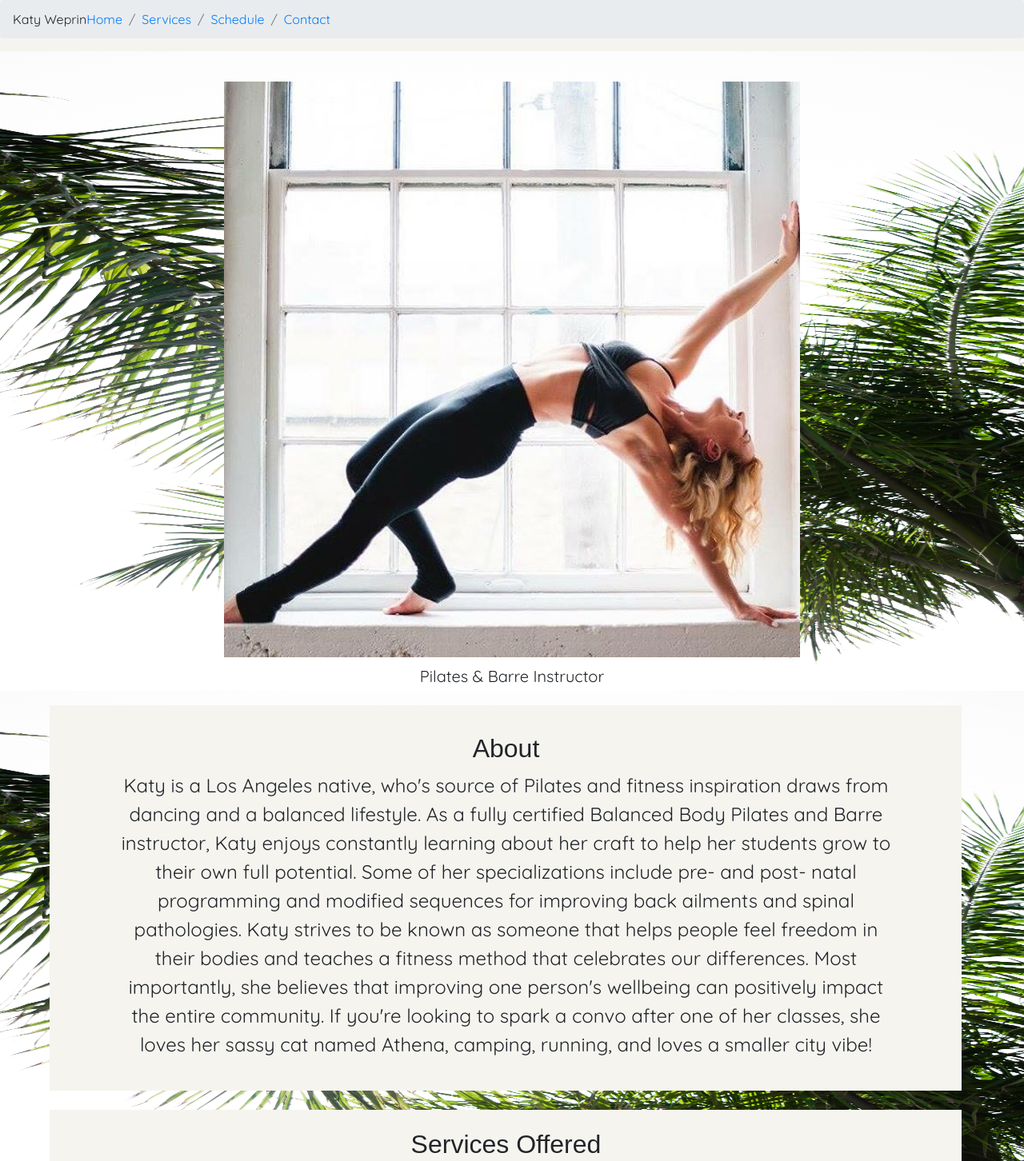
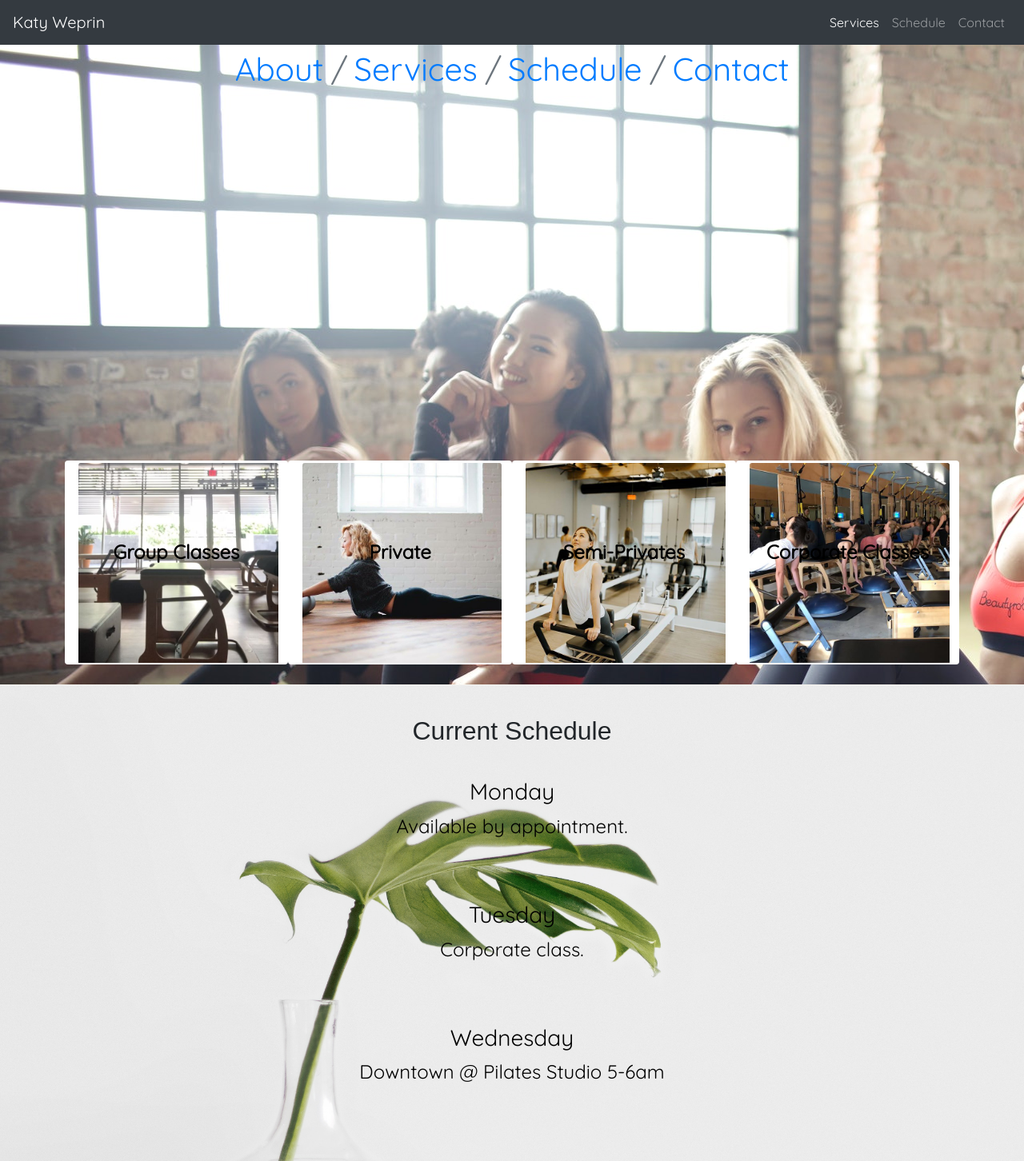
Before and after one commit to elowskya/code-playground, a PHP site: page / in a window 1280 px wide. Shown: the top 1452 px of the page at 80% size. Run offline with PHP 8.4, Linux system fonts and the light colour scheme.

Commit message:
updating layout

```diff
--- a/index.html
+++ b/index.html
@@ -21,11 +21,9 @@
   </head>
 
   <body>
-    <!-- <header>
-      <h1>Katy Weprin </h1>
-    </header> -->
-    <!-- <nav class="navbar navbar-expand-lg navbar-light bg-light">
-        <a class="navbar-brand" href="#"></a>
+    <header>
+      <nav class="navbar navbar-expand-lg navbar-dark bg-dark">
+        <a class="navbar-brand" href="#">Katy Weprin</a>
         <button class="navbar-toggler" type="button" data-toggle="collapse" data-target="#navbarNav" aria-controls="navbarNav" aria-expanded="false" aria-label="Toggle navigation">
           <span class="navbar-toggler-icon"></span>
         </button>
@@ -42,7 +40,8 @@
             </li>
           </ul>
         </div>
-      </nav> -->
+      </nav>
+    </header>
       <!-- <navbar aria-label="breadcrumb">
         <ol class="breadcrumb align-items-center">
           <li class="breadcrumb-item"><a href="#">Home</a></li>
@@ -50,25 +49,43 @@
           <li class="breadcrumb-item active" aria-current="page">Data</li>
         </ol>
       </navbar> -->
-<script src="main.js"></script>
+<!-- <script src="main.js"></script> -->
 
-    <navbar aria-label="breadcrumb">
+
+
+    <!-- <div> -->
+      <!-- <div id="carouselExampleSlidesOnly" class="carousel slide" data-ride="carousel">
+        <div class="carousel-inner">
+          <div class="carousel-item active">
+            <img class="d-block w-100" src="./public/images/cobraPose.jpg" alt="First slide">
+          </div>
+          <div class="carousel-item">
+            <img class="d-block w-100" src="./public/images/groupClass1.jpg" alt="Second slide">
+          </div>
+          <div class="carousel-item">
+            <img class="d-block w-100" src="./public/images/boatPose.jpg" alt="Third slide">
+          </div>
+        </div>
+      </div> -->
+    <!-- </div> -->
+
+    <div class="indexImage1" id="home">
+
+        <div class="indexText">
+
+ <!-- <navbar aria-label="breadcrumb">
       <ol class="breadcrumb align-items-center">
-        <li>Katy Weprin</li>
-        <li class="breadcrumb-item active" aria-current="page"><a href="#home">Home</a></li>
+        <li>Katy Weprin</li> -->
+        <li class="breadcrumb-item active" aria-current="page"><a href="#About">About</a></li>
         <li class="breadcrumb-item"><a href="#services">Services</a></li>
         <li class="breadcrumb-item"><a href="#schedule">Schedule</a></li>
         <li class="breadcrumb-item"><a href="#contact">Contact</a></li>
       </ol>
-    </navbar>
+    <!-- </navbar> -->
 
+        </div>
 
-    <div class="indexImage1" id="home">
-
-      <img class="indexImage" src="./public/images/openWindowBackBend.jpg" alt="Pilates with Katy"/>
-        <div style="padding-top:1%"class="indexText">
-          <h5>Pilates & Barre Instructor</h5>
-        </div>
+    </div>
 
       <!-- Welcome to site -->
       <div class="indexAbout">
--- a/main.js
+++ b/main.js
@@ -1,3 +1,7 @@
+
+
+
+
 //TO DP fix breadcrumb presentation $breadcrumb-divider: none;
 
 
--- a/public/css/style.css
+++ b/public/css/style.css
@@ -1,21 +1,15 @@
-header {
-    padding: 1%;
-    background-color:  #F6F4EF;
-    color: black;
+
+
+navbar {
+    position: sticky-top;
+
 }
 
-/* .breadcrumb {
-     background-color: #94B026;
-     position: fixed;
-
-} */
-
-nav {
-    position: fixed;
-    /* widows: 100%; */
-    background-color: #94B026;
-    position: center;
-    /* margin-bottom: 2%; */
+.breadcrumb-item {
+    font-size: 5vh;
+    display: inline-block;
+    /* position: absolute; */
+    color: black;
 }
 
 body {
@@ -26,8 +20,9 @@ body {
 
 .container {
     background-color:  #F6F4EF;
-    margin: 2%;
+    /* margin: 2%; */
     padding: 2%;
+    width: 100vw;
 }
 
 .fab {
@@ -49,18 +44,9 @@ h2 {
 }
 
 p {
-    margin-right: 5%;
-    margin-left: 5%;
+    /* margin-right: 5%;
+    margin-left: 5%; */
     font-size: 3vh;
-}
-
-.indexImage1 {
-    background-image: url("../images/adam-birkett-295373-unsplash.jpg");
-    background-size: 100%auto;
-    /* opacity: .7; */
-    /* overflow: hidden; */
-    background-attachment: fixed;
-    padding: 3%;
 }
 
 .indexSchedule {
@@ -82,8 +68,19 @@ p {
     background-attachment: fixed;
 }
 
-.indexImage {
-    height: 90vh;
+.indexImage1 {
+    height: 100vh;
+    width: 100vw;
+    background-image: url("../images/aerobic-class-fitness-866021.jpg");
+    text-align: center;
+    position: absolute;
+}
+
+.indexText {
+    color: black;
+    font-size: 30%;
+    position: relative;
+    text-align: center;
 }
 
 .card-title {
```
